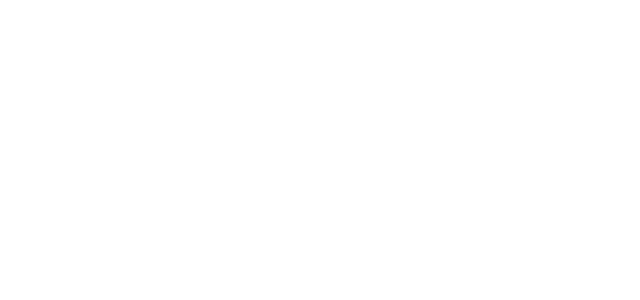
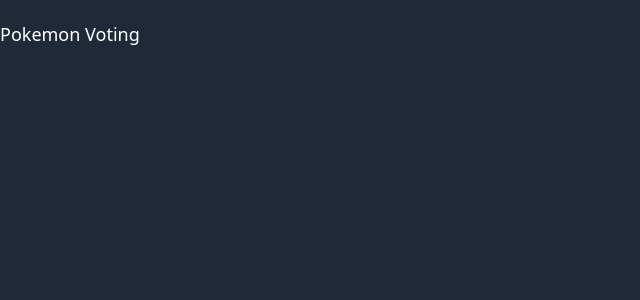
Before and after one commit to nraziz/vote, a Next.js app: page / in a window 1280 px wide. Shown: the top 300 px of the page, without its empty margins (0-640 px from the left). Built offline with nearby package versions, Linux system fonts and the light colour scheme.

Commit message:
Initialized properly

```diff
--- a/pages/index.tsx
+++ b/pages/index.tsx
@@ -4,10 +4,11 @@
 
 const Home: NextPage = () => {
   return (
-    <div className="container container-md">
+    <div className="mt-5 container container-md">
       <Head>
           <title>Pokemon Voting</title>
       </Head>
+      <h1 className="text-lg">Pokemon Voting</h1>
     </div>
   )
 }
--- a/styles/globals.css
+++ b/styles/globals.css
@@ -1,3 +1,9 @@
 @tailwind base;
 @tailwind components;
 @tailwind utilities;
+
+body {
+    @apply text-white bg-gray-800;
+    background-image: var(--wiggles-bg);
+    overscroll-behavior-y: none;
+}
```
